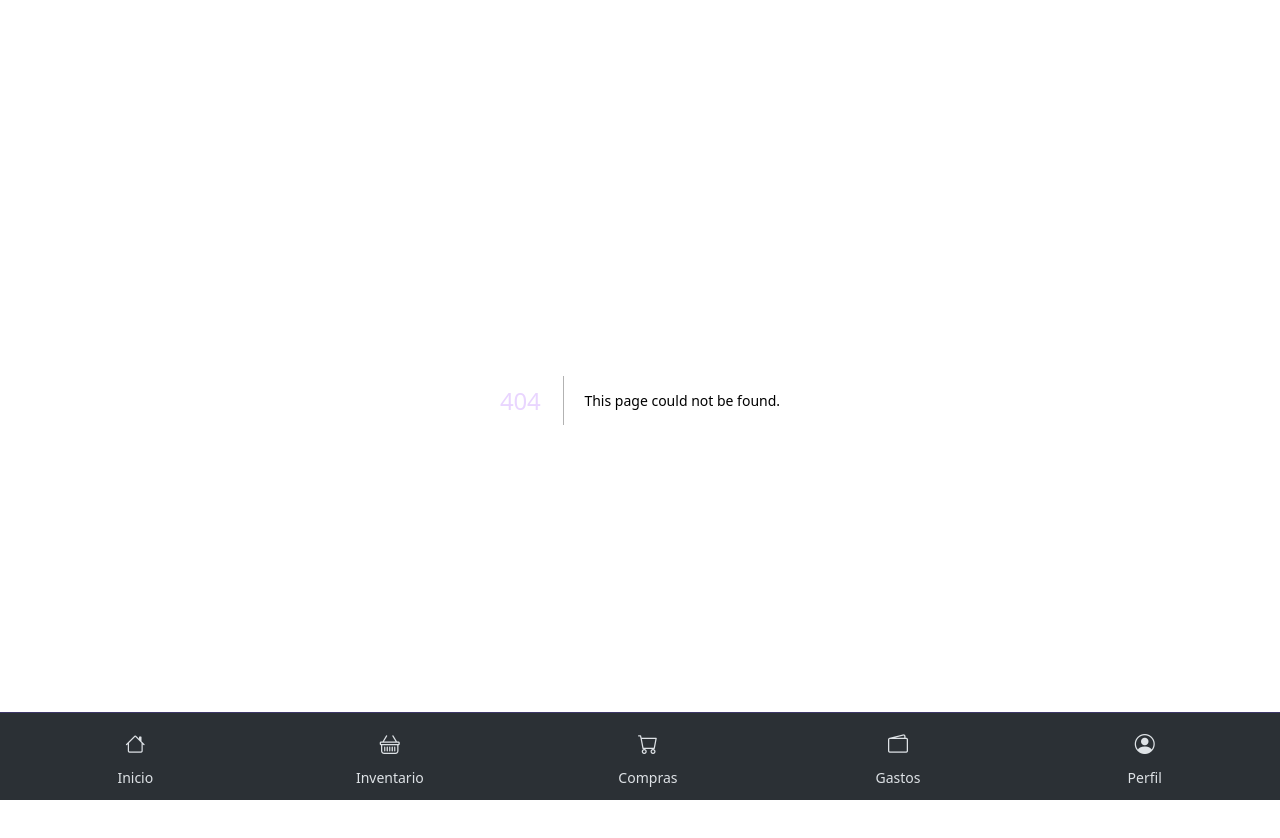
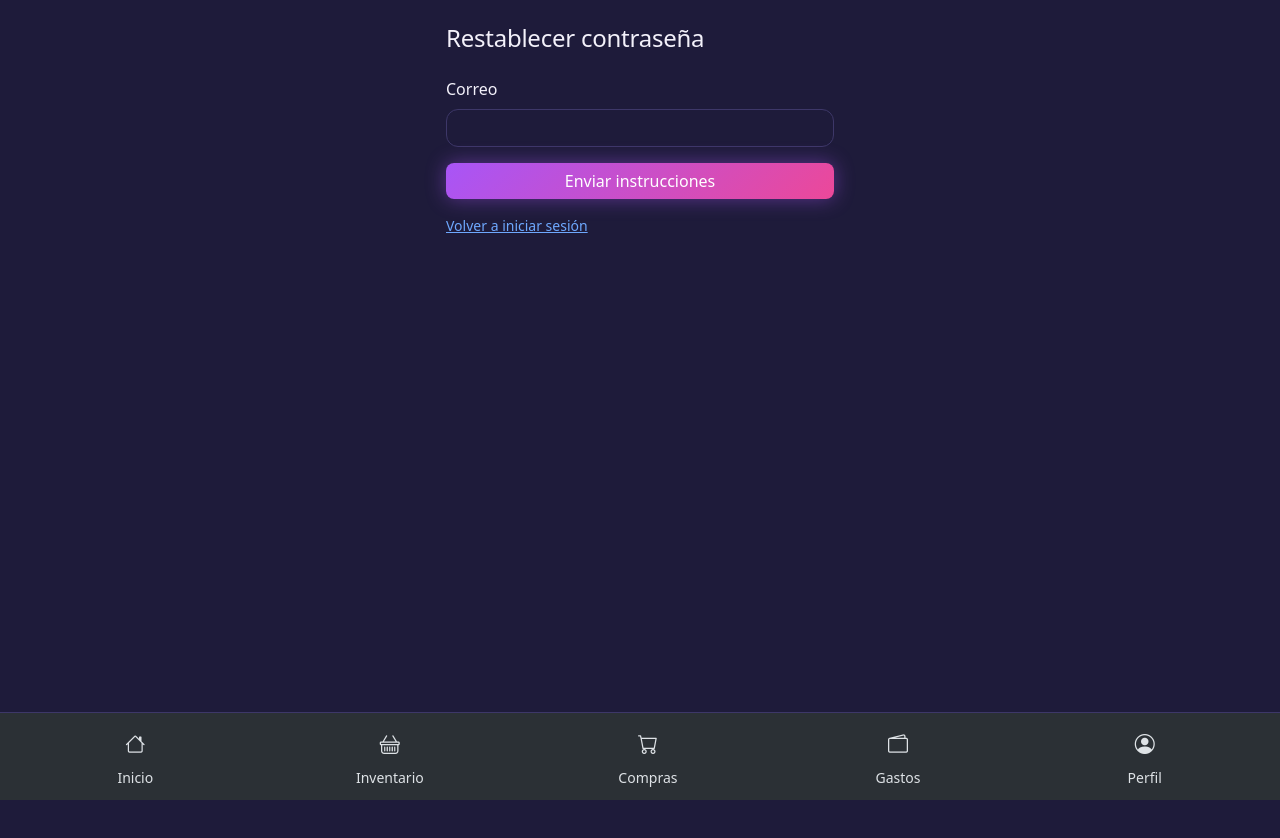
Before and after one commit to jordan84292/FinanzHome, a Next.js app: page /olvide-password in a window 1280 px wide. Before the commit this address had no page. Shown: the top 838 px of the page. After the commit the page ends 800 px from the top, so only its background shows below. Built offline with nearby package versions, Linux system fonts and the light colour scheme; no server answers.

Commit message:
feat(auth): add forgot-password request flow with generic non-enumerating response

```diff
--- a/src/app/login/page.tsx
+++ b/src/app/login/page.tsx
@@ -33,6 +33,9 @@ export default function LoginPage() {
       <p className="mt-3 small">
         ¿No tenés cuenta? <Link href="/register">Creá una</Link>
       </p>
+      <p className="mt-2 small">
+        <Link href="/olvide-password">¿Olvidaste tu contraseña?</Link>
+      </p>
     </main>
   );
 }
--- /dev/null
+++ b/src/app/olvide-password/actions.ts
@@ -0,0 +1,24 @@
+'use server';
+
+import { z } from 'zod';
+import { requestPasswordReset } from '@/lib/auth/request-password-reset';
+
+const emailSchema = z.string().email();
+
+export interface RequestPasswordResetState {
+  submitted: boolean;
+}
+
+export async function requestPasswordResetAction(
+  _prevState: RequestPasswordResetState,
+  formData: FormData,
+): Promise<RequestPasswordResetState> {
+  const parsed = emailSchema.safeParse(formData.get('email'));
+  if (parsed.success) {
+    await requestPasswordReset({
+      email: parsed.data,
+      appUrl: process.env.APP_URL ?? 'http://localhost:3000',
+    });
+  }
+  return { submitted: true };
+}
--- /dev/null
+++ b/src/app/olvide-password/page.tsx
@@ -0,0 +1,35 @@
+'use client';
+
+import { useActionState } from 'react';
+import Link from 'next/link';
+import { requestPasswordResetAction, type RequestPasswordResetState } from './actions';
+
+const initialState: RequestPasswordResetState = { submitted: false };
+
+export default function ForgotPasswordPage() {
+  const [state, formAction, pending] = useActionState(requestPasswordResetAction, initialState);
+
+  return (
+    <main className="container-fluid px-3 py-4" style={{ maxWidth: 420 }}>
+      <h1 className="h4 mb-4">Restablecer contraseña</h1>
+      {state.submitted ? (
+        <div className="alert alert-success py-2" role="alert">
+          Si el correo existe, te enviamos instrucciones para restablecer tu contraseña.
+        </div>
+      ) : (
+        <form action={formAction} className="d-flex flex-column gap-3">
+          <div>
+            <label htmlFor="email" className="form-label">Correo</label>
+            <input id="email" name="email" type="email" className="form-control" required />
+          </div>
+          <button type="submit" className="btn btn-primary" disabled={pending}>
+            {pending ? 'Enviando…' : 'Enviar instrucciones'}
+          </button>
+        </form>
+      )}
+      <p className="mt-3 small">
+        <Link href="/login">Volver a iniciar sesión</Link>
+      </p>
+    </main>
+  );
+}
--- /dev/null
+++ b/src/lib/auth/request-password-reset.ts
@@ -0,0 +1,28 @@
+import { randomBytes } from 'node:crypto';
+import { getUserByEmail } from '@/lib/db/procedures/auth';
+import { createPasswordResetToken } from '@/lib/db/procedures/password-reset';
+import { sendPasswordResetEmail } from '@/lib/email/send-password-reset';
+
+const RESET_TTL_HOURS = 1;
+
+export async function requestPasswordReset(params: { email: string; appUrl: string }): Promise<void> {
+  const user = await getUserByEmail(params.email);
+  if (!user) {
+    // No revelamos si el correo existe o no (evita enumeración de cuentas).
+    return;
+  }
+
+  const token = randomBytes(24).toString('hex');
+  const expiresAt = new Date(Date.now() + RESET_TTL_HOURS * 60 * 60 * 1000);
+
+  await createPasswordResetToken({ userId: user.id, token, expiresAt });
+
+  try {
+    await sendPasswordResetEmail({
+      to: user.email,
+      resetUrl: `${params.appUrl}/restablecer-password?token=${token}`,
+    });
+  } catch (error) {
+    console.error('Error al enviar el correo de restablecimiento:', error);
+  }
+}
--- /dev/null
+++ b/src/lib/email/send-password-reset.ts
@@ -0,0 +1,17 @@
+import { resend } from './resend-client';
+
+export async function sendPasswordResetEmail(params: {
+  to: string;
+  resetUrl: string;
+}): Promise<void> {
+  const { error } = await resend.emails.send({
+    from: 'FinanzHome <onboarding@resend.dev>',
+    to: params.to,
+    subject: 'Restablecé tu contraseña en FinanzHome',
+    html: `<p>Pediste restablecer tu contraseña en FinanzHome.</p><p><a href="${params.resetUrl}">Elegir nueva contraseña</a></p><p>Si no fuiste vos, ignorá este correo.</p>`,
+  });
+
+  if (error) {
+    throw new Error(`Resend no pudo enviar el correo de restablecimiento: ${error.name} - ${error.message}`);
+  }
+}
```
